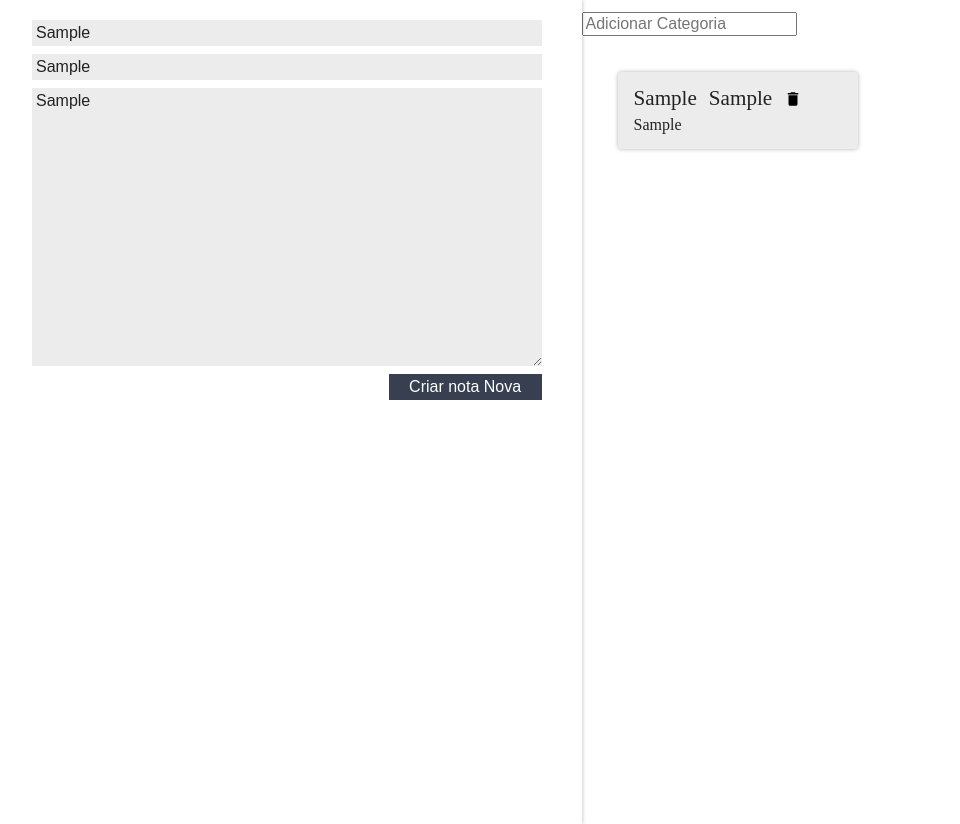
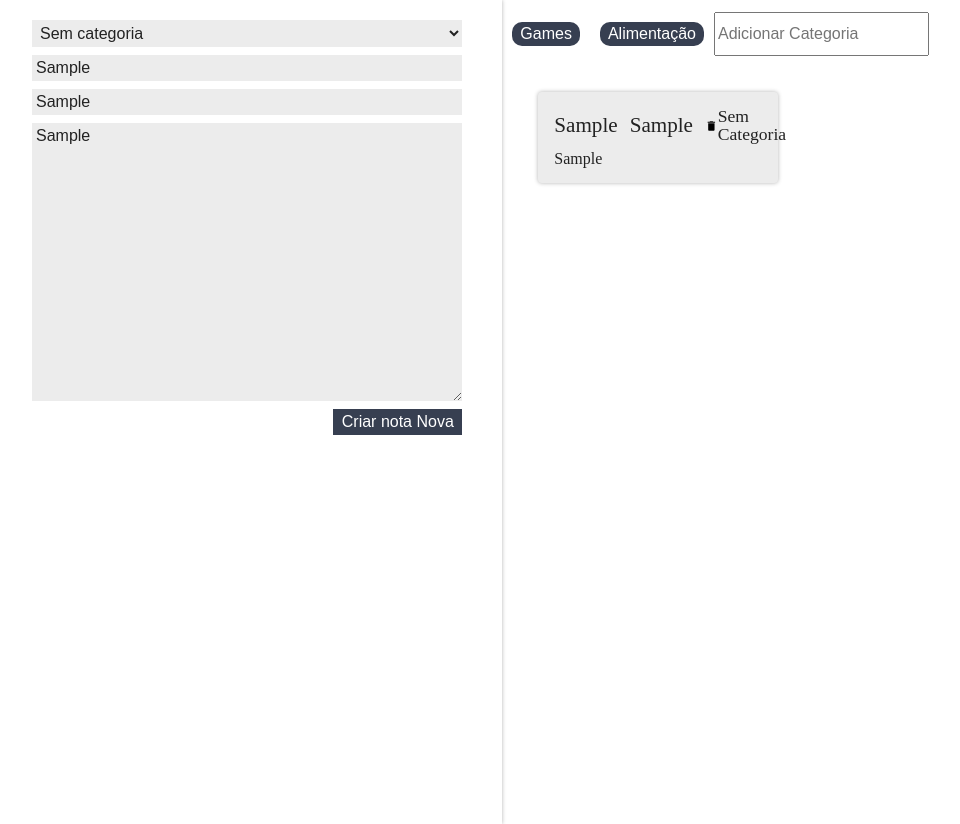
Before and after one commit to giovannirp/ceep-react, a React (Create React App) app in the folder ceep-project/: page / in a window 1280 px wide. Both pictures are taken after typing "Sample", "Sample", "Sample" into the empty fields and a click on the button "Criar nota Nova". Shown: the whole page, without its empty margins (8-968 px from the left). Built offline with nearby package versions, Linux system fonts and the light colour scheme; the HTML template or start-up script is replaced by a standard one.

Commit message:
feat: adicionando novos atualização do sistema

```diff
--- a/ceep-project/src/App.js
+++ b/ceep-project/src/App.js
@@ -11,12 +11,12 @@
 
         this.state = {
             notas:[],
-            categorias:[]
+            categorias:["Games", "Alimentação"]
         }
     }
 
-    criarNota(titulo, telefone, texto) {
-        const novaNota = {titulo, telefone, texto};
+    criarNota(titulo, telefone, texto, categoria) {
+        const novaNota = {titulo, telefone, texto, categoria};
         const novoArrayDeNotas = [...this.state.notas, novaNota]
         console.log(novoArrayDeNotas)
         const novoEstados = {
@@ -40,7 +40,10 @@
     render() {
         return(
             <section className='conteudo'>
-                <FormularioCadastro criarNota={this.criarNota.bind(this)} />
+                <FormularioCadastro
+                    categorias={this.state.categorias}
+                    criarNota={this.criarNota.bind(this)}
+                />
                 <main className="conteudo-principal">
                     <ListaDeCategorias
                         categorias={this.state.categorias}
--- a/ceep-project/src/components/CardNota/CardNota.js
+++ b/ceep-project/src/components/CardNota/CardNota.js
@@ -16,6 +16,7 @@
                     <h1 className='card-nota_titulo'>{this.props.titulo}</h1>
                     <h3 className='card-nota_titulo'>{this.props.telefone}</h3>
                     <DeleteSvg onClick={this.apagar.bind(this)} />
+                    <h4>{this.props.categoria}</h4>
                 </header>
                 <p className='card-nota_texto'>{this.props.texto}</p>
             </section>
--- a/ceep-project/src/components/FormularioCadastro/FormularioCadastro.js
+++ b/ceep-project/src/components/FormularioCadastro/FormularioCadastro.js
@@ -5,12 +5,10 @@
 class FormularioCadastro extends Component {
     constructor(props) {
         super();
-        this.state = {
-            titulo: ''
-        }
-        this.titulo = "";
+         this.titulo = "";
         this.texto = "";
         this.telefone = "";
+        this.categoria = "Sem Categoria"
     }
 
     _handleMudancaTitulo(evento) {
@@ -31,7 +29,12 @@
     _criarNota(evento) {
         evento.preventDefault();
         evento.stopPropagation();
-        this.props.criarNota(this.titulo, this.telefone, this.texto);
+        this.props.criarNota(this.titulo, this.telefone, this.texto, this.categoria);
+    }
+
+    _handleMudancaCategoria(evento) {
+        evento.stopPropagation();
+        this.categoria = evento.target.value;
     }
 
     render() {
@@ -39,6 +42,14 @@
             <form className='form-cadastro'
                 onSubmit={this._criarNota.bind(this)}
             >
+                <select
+                    onChange={this._handleMudancaCategoria.bind(this)}
+                    className="form-cadastro_input">
+                        <option>Sem categoria</option>
+                        {this.props.categorias.map((categoria) => {
+                            return <option>{categoria}</option>
+                        })}
+                </select>
                 <input
                     type="text"
                     id="inputTitulo"
--- a/ceep-project/src/components/ListaNotas/ListaNotas.js
+++ b/ceep-project/src/components/ListaNotas/ListaNotas.js
@@ -14,7 +14,9 @@
                                 apagarNota={this.props.apagarNota}
                                 titulo={nota.titulo}
                                 telefone={nota.telefone}
-                                texto={nota.texto} />
+                                texto={nota.texto}
+                                categoria={nota.categoria}
+                            />
                         </li>
                     );
                 })}
```
